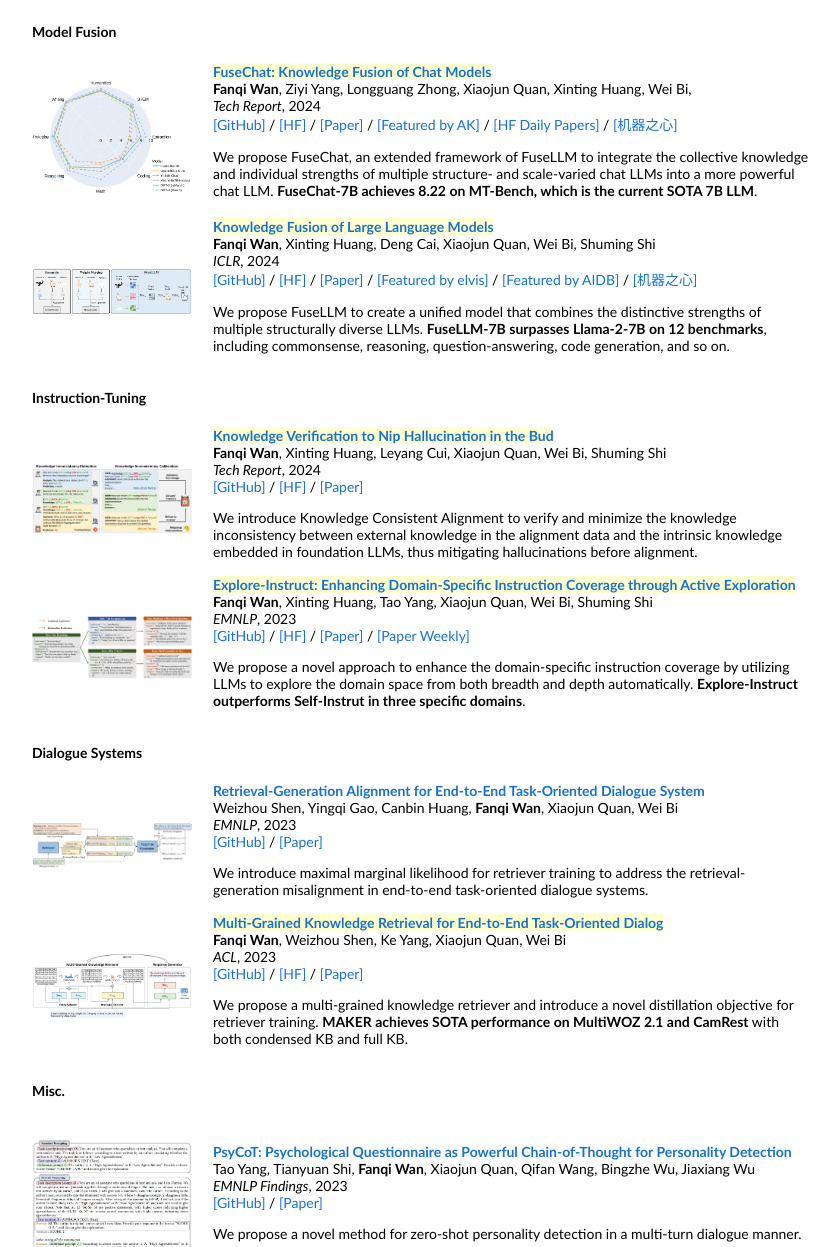
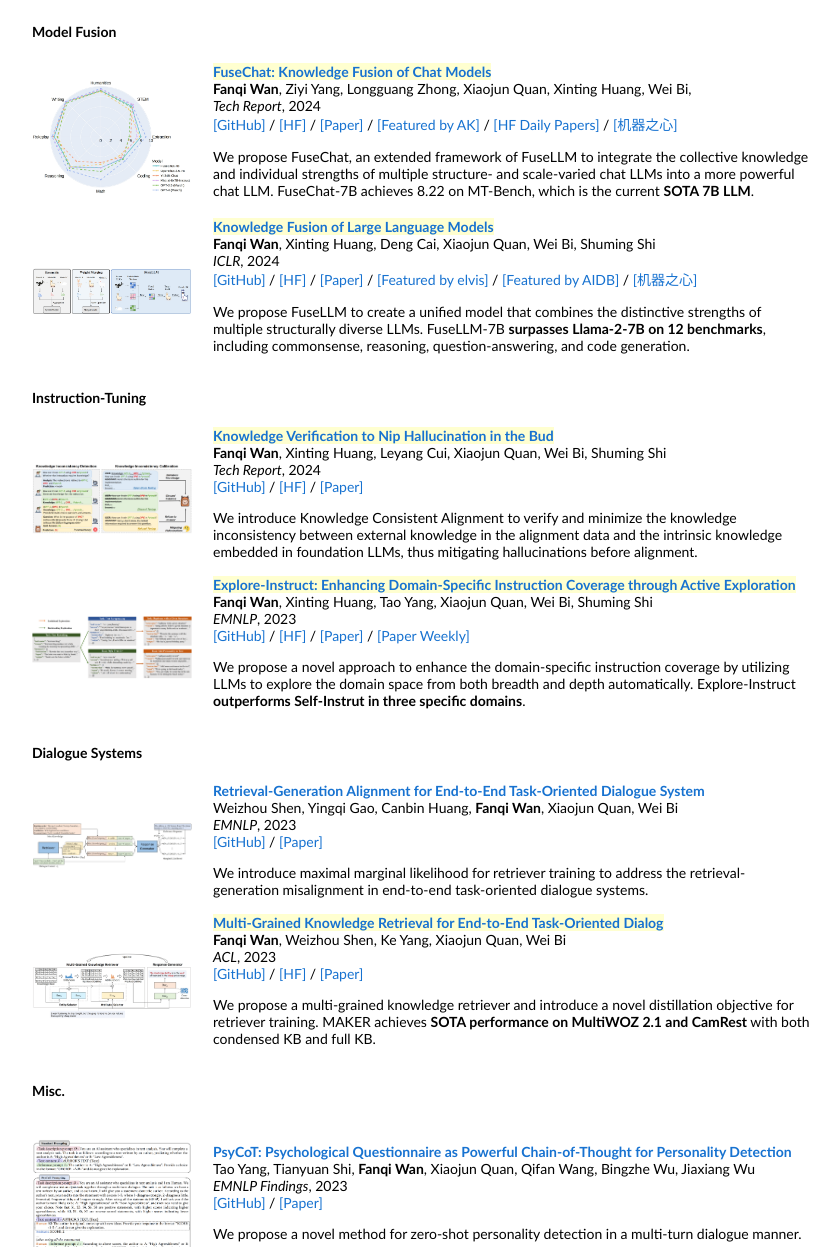
Before and after one commit to fanqiwan/fanqiwan.github.io, a plain HTML site: page index.html in a window 1280 px wide. Shown: the part 467-1714 px from the top of the page, without its empty margins (228-1068 px from the left). Drawn offline with Linux system fonts and the light colour scheme.

Commit message:
Update index.html

```diff
--- a/index.html
+++ b/index.html
@@ -87,7 +87,7 @@
 	/
         <a href="https://mp.weixin.qq.com/s/wD9uP33jTZX5jINadcn8IQ">[机器之心]</a>
         <p></p>
-        <p>We propose FuseChat, an extended framework of FuseLLM to integrate the collective knowledge and individual strengths of multiple structure- and scale-varied chat LLMs into a more powerful chat LLM. <strong>FuseChat-7B achieves 8.22 on MT-Bench, which is the current SOTA 7B LLM</strong>.</p>
+        <p>We propose FuseChat, an extended framework of FuseLLM to integrate the collective knowledge and individual strengths of multiple structure- and scale-varied chat LLMs into a more powerful chat LLM. FuseChat-7B achieves 8.22 on MT-Bench, which is the current <strong>SOTA 7B LLM</strong>.</p>
       </td>
     </tr>
 
@@ -121,7 +121,7 @@
 	/
         <a href="https://mp.weixin.qq.com/s/7JJBB_lNHKVoeaMtvCEyfQ">[机器之心]</a>
         <p></p>
-        <p>We propose FuseLLM to create a unified model that combines the distinctive strengths of multiple structurally diverse LLMs. <strong>FuseLLM-7B surpasses Llama-2-7B on 12 benchmarks</strong>, including commonsense, reasoning, question-answering, code generation, and so on.</p>
+        <p>We propose FuseLLM to create a unified model that combines the distinctive strengths of multiple structurally diverse LLMs. FuseLLM-7B <strong>surpasses Llama-2-7B on 12 benchmarks</strong>, including commonsense, reasoning, question-answering, and code generation.</p>
       </td>
     </tr>
 
@@ -185,7 +185,7 @@
 	/
         <a href="https://mp.weixin.qq.com/s/rDw8avX2pfe2T9xBDs9NGQ">[Paper Weekly]</a>
         <p></p>
-        <p>We propose a novel approach to enhance the domain-specific instruction coverage by utilizing LLMs to explore the domain space from both breadth and depth automatically. <strong>Explore-Instruct outperforms Self-Instrut in three specific domains</strong>.</p>
+        <p>We propose a novel approach to enhance the domain-specific instruction coverage by utilizing LLMs to explore the domain space from both breadth and depth automatically. Explore-Instruct <strong>outperforms Self-Instrut in three specific domains</strong>.</p>
       </td>
     </tr>
 
@@ -244,7 +244,7 @@
         /
         <a href="https://arxiv.org/abs/2305.10149">[Paper]</a>
         <p></p>
-        <p>We propose a multi-grained knowledge retriever and introduce a novel distillation objective for retriever training. <strong>MAKER achieves SOTA performance on MultiWOZ 2.1 and CamRest</strong> with both condensed KB and full KB.</p>
+        <p>We propose a multi-grained knowledge retriever and introduce a novel distillation objective for retriever training. MAKER achieves <strong>SOTA performance on MultiWOZ 2.1 and CamRest</strong> with both condensed KB and full KB.</p>
       </td>
     </tr>
 
```
